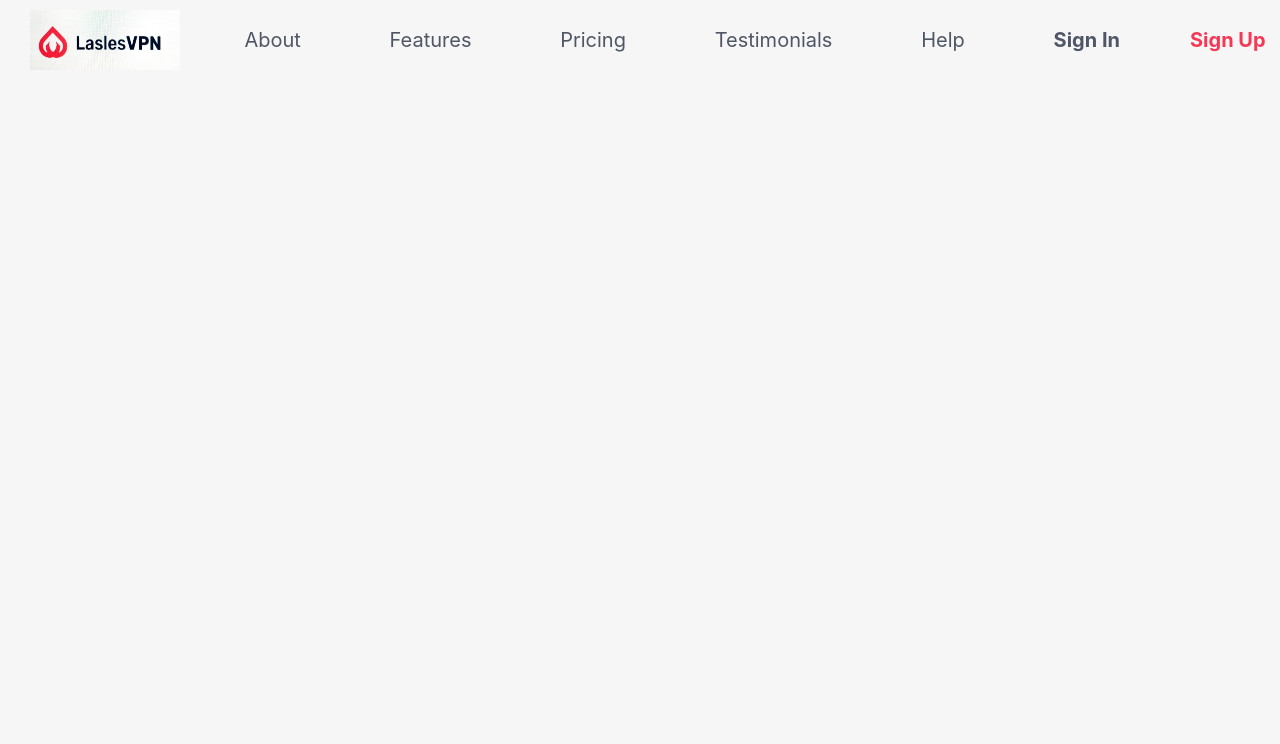
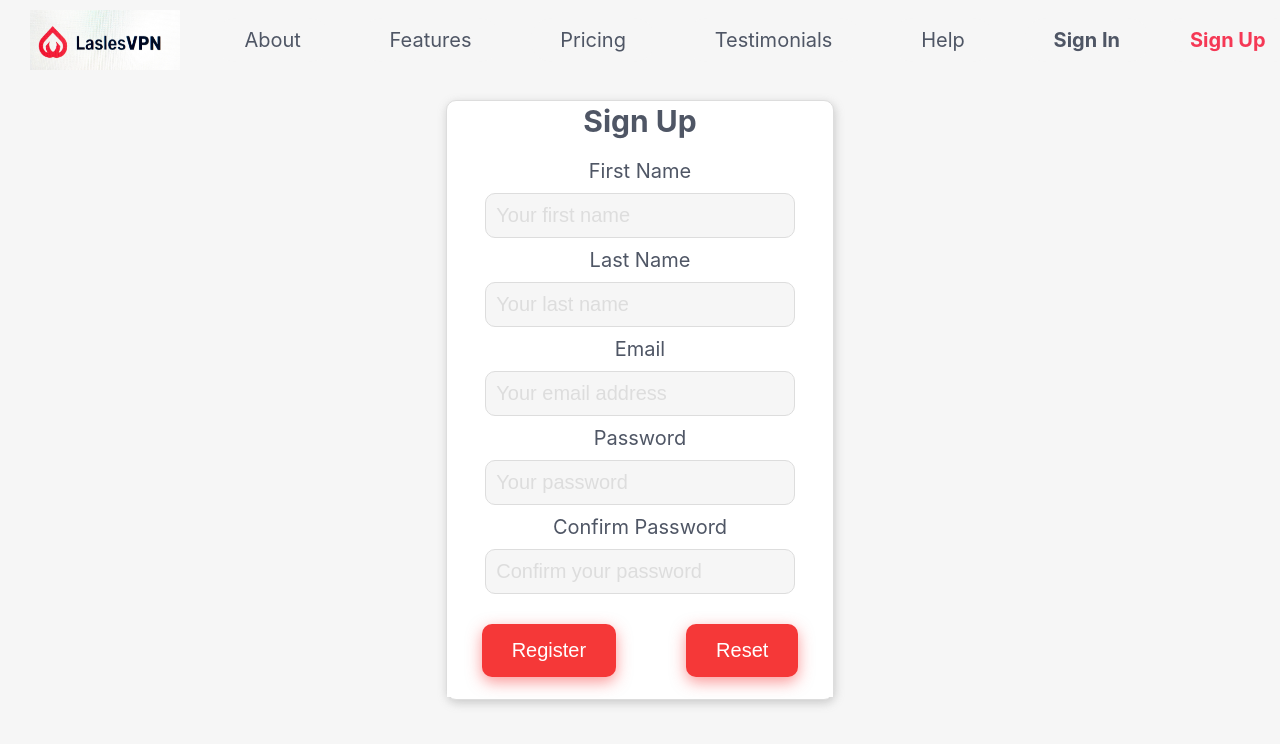
Before and after one commit to Jolanta27/LandingPage-LaslesVPN, a React (Create React App) app: page /signup in a window 1280 px wide. Shown: the top 744 px of the page. Built offline with nearby package versions, Linux system fonts and the light colour scheme.

Commit message:
added sign up form to the project and some validations to both forms

```diff
--- a/package.json
+++ b/package.json
@@ -19,7 +19,8 @@
     "react-router-dom": "^6.21.3",
     "react-router-hash-link": "^2.4.3",
     "react-scripts": "5.0.1",
-    "web-vitals": "^2.1.4"
+    "web-vitals": "^2.1.4",
+    "yup": "^1.3.3"
   },
   "scripts": {
     "start": "react-scripts start",
--- a/src/App.jsx
+++ b/src/App.jsx
@@ -2,6 +2,7 @@ import React from 'react';
 import { BrowserRouter as Router, Routes, Route } from 'react-router-dom';
 import Header from "./components/Header";
 import SignInForm from './components/SignIn';
+import SignUpForm from './components/SignUp';
 import './App.css';
 import MainSide from './components/MainSide';
 
@@ -13,6 +14,7 @@ const App = () => {
       <Routes>
         <Route path="/" element={<MainSide />} />
         <Route path="/signin" element={<SignInForm />} />
+        <Route path="/signup" element={<SignUpForm />} />
       </Routes>
     </Router>
   );
--- a/src/components/SignIn.jsx
+++ b/src/components/SignIn.jsx
@@ -1,5 +1,6 @@
 import { Formik, Form, Field, ErrorMessage } from 'formik';
-import './styles/SignIn.css'
+import './styles/SignIn.css';
+
 
 const SignInForm = () => {
 
@@ -8,22 +9,32 @@ const SignInForm = () => {
             <div className='form-container'>
 
         <Formik
-        initialValues={{ email: '', password: ''}}
-        onSubmit={(values, {setSubmitting }) => {
-            setTimeout(() => {
-                alert(JSON.stringify(values, null, 2));
-                setSubmitting(false);
-            }, 400);
-        }}
+        initialValues={{ email: '', password: '' }}
+        validate={values => {
+            const errors = {};
+            if (!values.email) {
+                errors.email = 'Required';
+            } else if (
+                !/^[A-Z0-9._%+-]+@[A-Z0-9.-]+\.[A-Z]{2,}$/i.test(values.email)
+                ) {
+                    errors.email = 'Invalid email address';
+                }
+                if (!values.password) {
+                    errors.password = 'Required';
+                } else if (values.password.length < 10) {
+                    errors.password = 'Password must be at least 10 characters';
+                }
+                return errors;
+            }}
         >
         <Form className='form-container'>
             <h1>Sign In</h1>
             <label htmlFor="emal"> Email Address</label>
             <Field type="email" name="email" placeholder="Enter your email"/>
-            <ErrorMessage name="email"component="div"/>
+            <ErrorMessage name="email"component="div" className='error'/>
             <label htmlFor="password">Password</label>
             <Field type="password" name="password" placeholder="Enter your password"/>
-            <ErrorMessage name="password" component="div" />
+            <ErrorMessage name="password" component="div" className='error'/>
             <a href="/forgot-password">Forgot your password?</a>
             <button type="submit">Sign In</button>
 
--- /dev/null
+++ b/src/components/SignUp.jsx
@@ -0,0 +1,142 @@
+import './styles/SignUp.modules.css';
+import { Formik, Form, ErrorMessage } from 'formik';
+import * as Yup from 'yup';
+
+const SignUpForm = () => {
+    const styles = {
+        container: {
+            display: "flex",
+            justifyContent: "center",
+            alignItems: "center",
+            height: "100vh"
+        },
+        formContainer: {
+            height: '75%',
+            display: 'flex',
+            flexDirection: 'column',
+            alignItems: 'center',
+            justifyContent: 'center',
+            backgroundColor: 'white',
+            borderRadius: '10px',
+            border: '1px solid #DDDDDD',
+            boxShadow: '1px 3px 10px rgba(136,136,136,.4)'
+        },
+        childElement: {
+            backgroundColor: 'white',
+            textAlign: 'center',
+        },
+        input: {
+            width: '80%',
+            padding: '10px',
+            margin: '10px auto',
+            display: 'block',
+            border: '1px solid #DDDDDD',
+            borderRadius: '10px',
+        },
+        inputFocus: {
+            outline: 'none'
+        }
+        }
+
+        const validate = Yup.object({
+        firstName: Yup.string().required("Firstname Required"),
+        lastName: Yup.string(),
+        email: Yup.string().email("Invalid email format").required("Email Required"),
+        password: Yup.string().min(6, "Password must be at least 6 characters").required("Password Required"),
+        confirmPassword: Yup.string().oneOf([Yup.ref("password"), null], "Password must match").required("Confirm Password Required"),
+        age: Yup.number().required("Age Required").min(14, "You must be at least 14 years"),
+    });
+
+    return (
+    <div>
+    <Formik
+        initialValues ={initialValues}
+        validationSchema={validate}
+        onSubmit={(values) => {
+            alert(JSON.stringify(values, null, 2));
+        }}
+        >
+            {(formik) => (
+               <div style={styles.container}>
+                 <div style={styles.formContainer}>
+                     <h1 style={styles.childElement} className='signup-header'>
+                        Sign Up
+                    </h1>
+                     <Form className='form-content'>
+                          <div style={styles.childElement}>
+                            <label style={{...styles.childElement, ...styles.firstNameLabel}} className="data-info" htmlFor="firstName">
+                                First Name
+                            </label>
+                            <input style={styles.input} type="text" {...formik.getFieldProps("firstName")}
+                            onFocus={(e) => e.target.style.outline = 'none'}
+                            onBlur={(e) => e.target.style.outline = ''} placeholder="Your first name"/>
+                            <ErrorMessage name="firstName" component="div" className="error" />
+                          </div>
+                          <div style={styles.childElement}>
+                            <label htmlFor="lastName"style={styles.childElement}>
+                                Last Name
+                            </label>
+                            <input type="text" style={styles.input} {...formik.getFieldProps("lastName")}
+                            onFocus={(e) => e.target.style.outline = 'none'}
+                            onBlur={(e) => e.target.style.outline = ''}
+                            placeholder="Your last name"
+                            />
+                            <ErrorMessage name="lastName" component="div" className="error" />
+                          </div>
+                          <div style={styles.childElement}>
+                            <label htmlFor="email" style={styles.childElement}>
+                                Email
+                            </label>
+                            <input type="email" style={styles.input} {...formik.getFieldProps("email")}
+                            onFocus={(e) => e.target.style.outline = 'none'}
+                            onBlur={(e) => e.target.style.outline = ''}
+                            placeholder="Your email address"
+                            />
+                            <ErrorMessage name="email" component="div" className="error"/>
+                          </div>
+                          <div style={styles.childElement}>
+                            <label htmlFor="password" style={styles.childElement}>Password
+                            </label>
+                            <input type="password" style={styles.input}{...formik.getFieldProps("password")}
+                            onFocus={(e) => e.target.style.outline = 'none'}
+                            onBlur={(e) => e.target.style.outline = ''}
+                            placeholder="Your password"
+                            />
+                            <ErrorMessage name="password" component="div" className="error" />
+                          </div>
+                          <div style={styles.childElement}>
+                            <label htmlFor="confirmPassword" style={styles.childElement}>
+                                Confirm Password
+                            </label>
+                            <input type="password" style={styles.input} {...formik.getFieldProps("confirmPassword")}
+                            onFocus={(e) => e.target.style.outline = 'none'}
+                            onBlur={(e) => e.target.style.outline = ''}
+                            placeholder="Confirm your password"
+                            />
+                            <ErrorMessage name="confirmPassword" component="div" className="error"/>
+                          </div>
+                          <div style={styles.childElement} >
+                          <button type="submit" className='sign-up-btn'>
+                            Register
+                        </button>
+                          <button type="reset" className='sign-up-btn'>
+                            Reset
+                        </button>
+                          </div>
+                     </Form>
+               </div>
+               </div>
+            )}
+    </Formik>
+    </div>
+    );
+    };
+        const initialValues = {
+        firstName: "",
+        lastName: "",
+        email: "",
+        password: "",
+        age: "",
+        confirmPassword: "",
+    };
+    export default SignUpForm;
--- a/src/components/styles/SignIn.css
+++ b/src/components/styles/SignIn.css
@@ -10,8 +10,6 @@
    flex-direction: column;
    align-items: center;
    justify-content: center;
-   width: 400px;
-   height: 600px;
    background-color: white;
    border-radius: 10px;
    border: 1px solid #DDDDDD;
@@ -47,14 +45,12 @@
     color: #DDDDDD;
 }
 .form-container h1 {
-    font-size: 35px;
     margin: 0 auto 40px auto;
     padding: 0;
     color: #4F5665;
     background-color: inherit;
 }
 .form-container label {
-    font-size: 20px;
     margin: 0 auto 10px auto;
     padding: 0;
     color: #4F5665;
@@ -64,10 +60,37 @@
     text-decoration: none;
     color: #4F5665;
     text-align:end;
-    font-size: 15px;
     margin: 0 42px 10px auto;
     padding: 0;
     background-color: inherit;
 }
-@media (max-width: 768px){}
-@media (min-width: 769px){}
+@media (max-width: 768px){
+    .form-container {
+        width: 300px;
+        height: 500px;
+    }
+    .form-container h1 {
+        font-size: 30px;
+    }
+    .form-container label {
+        font-size: 15px;
+    }
+    .form-container a {
+        font-size: 12px;
+    }
+}
+@media (min-width: 769px){
+    .form-container {
+        width: 400px;
+        height: 600px;
+    }
+    .form-container h1 {
+        font-size: 35px;
+    }
+    .form-container label {
+        font-size: 20px;
+    }
+    .form-container a {
+        font-size: 15px;
+    }
+}
--- /dev/null
+++ b/src/components/styles/SignUp.modules.css
@@ -0,0 +1,44 @@
+
+.body {
+    margin: 0;
+    padding: 0;
+}
+.form-container .btn {
+    display: flex;
+    justify-content: center;
+
+}
+.form-content {
+    background-color: white;
+}
+.signup-header {
+    font-size: 30px;
+    margin-bottom: 20px;
+}
+.form-content input::placeholder {
+    color: #DDDDDD;
+}
+ .sign-up-btn{
+    background-color: #f53838;
+    border-style: none;
+    cursor: pointer;
+    border-radius: 10px;
+    color: white;
+    box-shadow: 0px 5px 15px #f5383883;
+    padding: 15px 30px;
+    margin: 20px 35px;
+}
+button:hover {
+    padding: 20px 40px;
+    box-shadow: 0px 5px 15px #f5383883;
+}
+.error {
+    color: red;
+    font-size: 12px;
+    margin: 0;
+    padding: 0;
+    background-color: white;
+
+}
+@media (max-width: 768px){}
+@media (min-width: 769px){}
```
Also changed, not shown: 1 other file (tests, documents, lock files or other folders).
